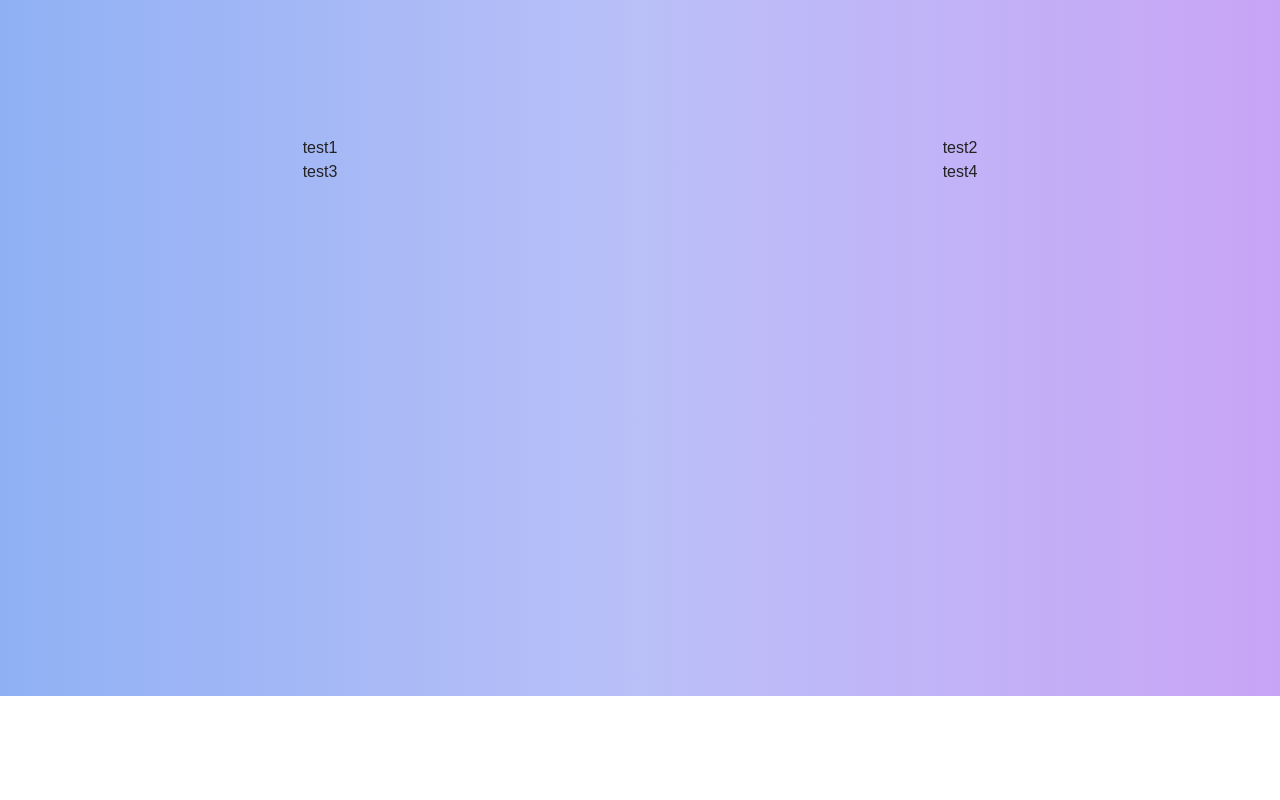
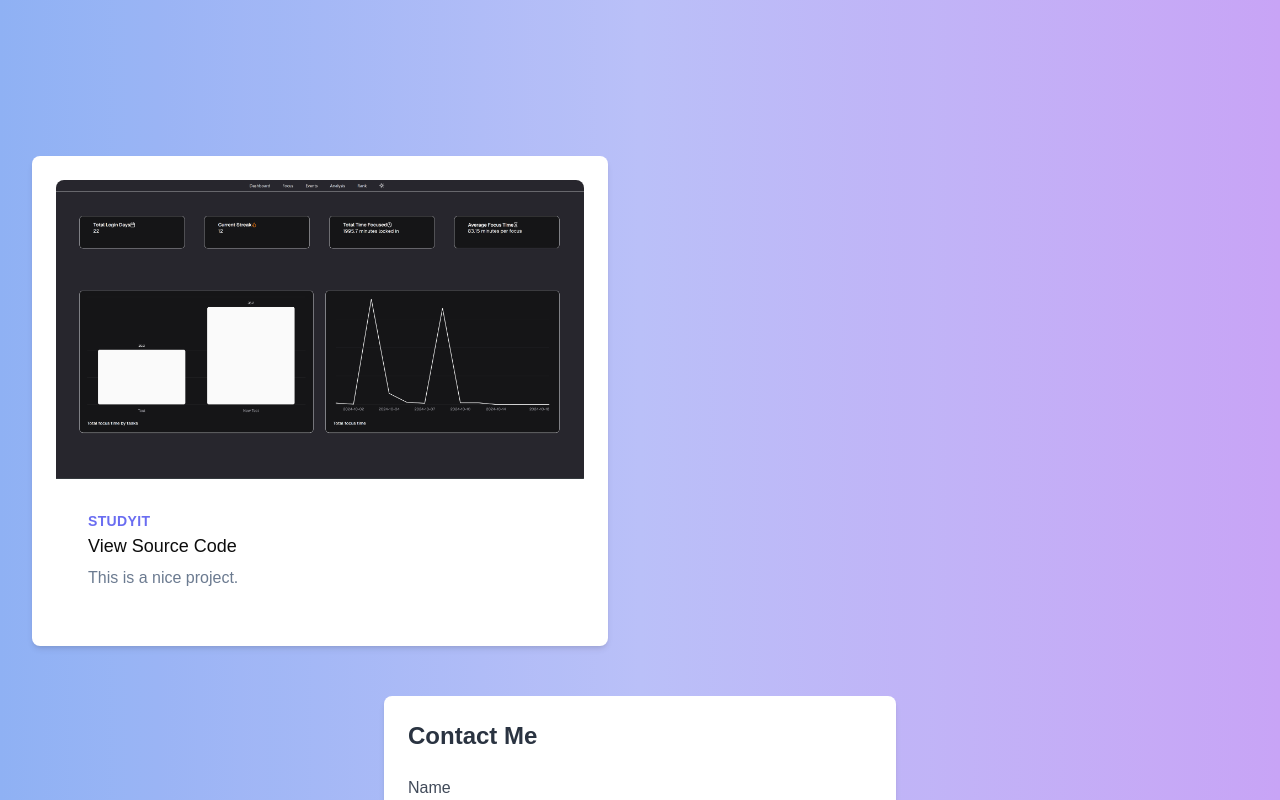
Before and after one commit to Aeonoi/Aeonoi.github.io, a Next.js app: page / in a window 1280 px wide. Shown: the part 1360-2160 px from the top of the page. Before the commit the page ends 2056 px from the top, so only its background shows below. Built offline with nearby package versions, Linux system fonts and the light colour scheme.

Commit message:
feat(component): add component for projects

```diff
--- a/app/page.tsx
+++ b/app/page.tsx
@@ -1,4 +1,5 @@
 import About from "@/components/about";
+import Contact from "@/components/contact";
 import Hero from "@/components/hero";
 import Navbar from "@/components/navbar";
 import Projects from "@/components/projects";
@@ -13,6 +14,8 @@ const Home: React.FC = () => {
       <About />
       {/* Projects Section */}
       <Projects />
+      {/* Contacts Section */}
+      <Contact />
     </main>
   );
 };
--- /dev/null
+++ b/components/project-card.tsx
@@ -0,0 +1,43 @@
+import Link from "next/link";
+
+interface Props {
+  children?: React.ReactNode;
+  link: string;
+  description: string;
+  image: string;
+  title: string;
+}
+const ProjectCard: React.FC<Props> = ({
+  children,
+  link,
+  description,
+  image,
+  title,
+}: Props) => {
+  return (
+    <div className="max-w-xl mx-auto p-6 bg-white shadow-md rounded-lg text-black">
+      <div className="flex flex-col">
+        <div className="flex w-full">
+          <img
+            className="aspect-auto object-cover rounded-t-lg block"
+            src={image}
+            alt={title}
+          />
+        </div>
+        <div className="p-8">
+          <div className="uppercase tracking-wide text-sm text-indigo-500 font-semibold">
+            {title}
+          </div>
+          <Link
+            href={link}
+            className="block mt-1 text-lg leading-tight font-medium text-black hover:underline"
+          >
+            <p className="flex">View Source Code</p>
+          </Link>
+          <p className="mt-2 text-slate-500">{description}</p>
+        </div>
+      </div>
+    </div>
+  );
+};
+export default ProjectCard;
--- a/components/projects.tsx
+++ b/components/projects.tsx
@@ -1,14 +1,17 @@
 import Background from "./background";
+import ProjectCard from "./project-card";
 
 const Projects: React.FC = () => {
   return (
     <main id="projects">
       <Background styles="h-[70vh]">
-        <div className="grid grid-cols-2 justify-items-center items-center">
-          <div>test1</div>
-          <div>test2</div>
-          <div>test3</div>
-          <div>test4</div>
+        <div className="grid grid-cols-1 xl:grid-cols-2 justify-items-center items-center gap-10 gap-y-20 p-5">
+          <ProjectCard
+            link="https://github.com/Aeonoi/studyit"
+            description="This is a nice project."
+            title="StudyIt"
+            image="studyit.png"
+          />
         </div>
       </Background>
     </main>
```
